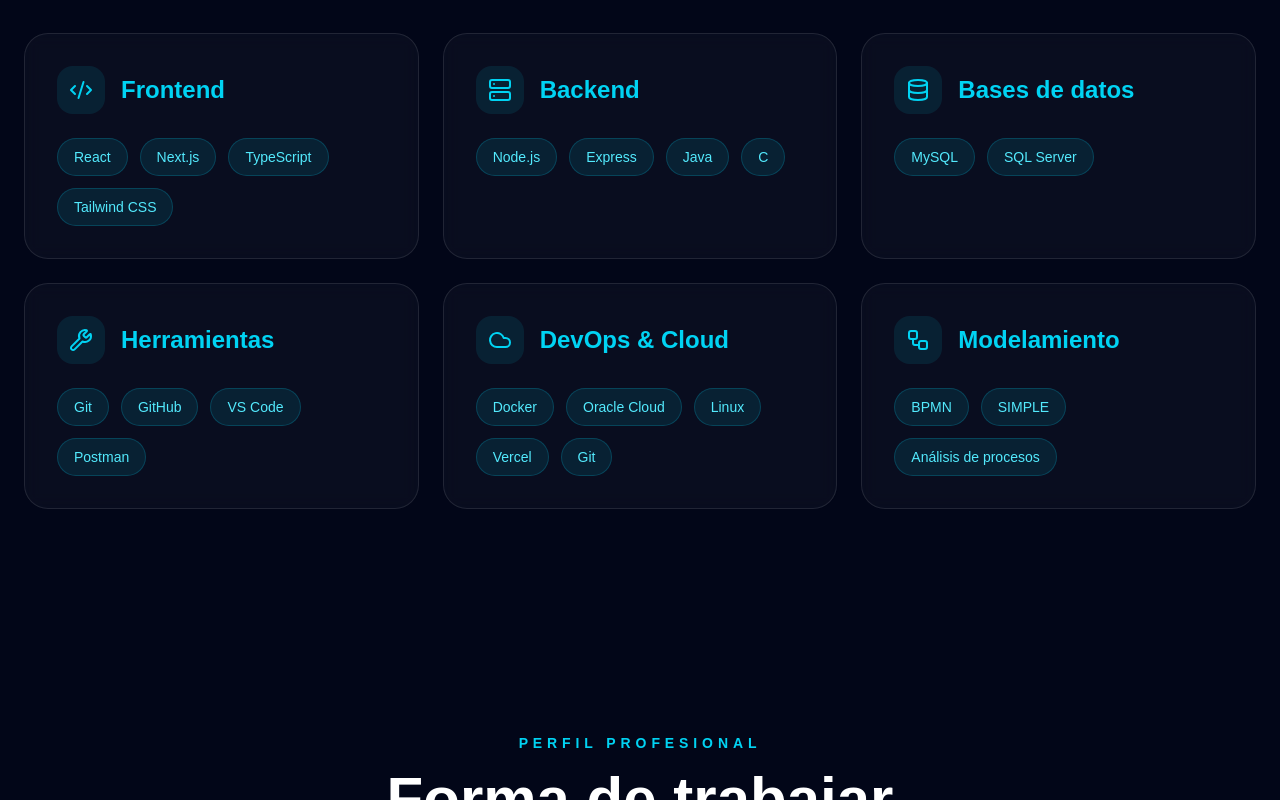
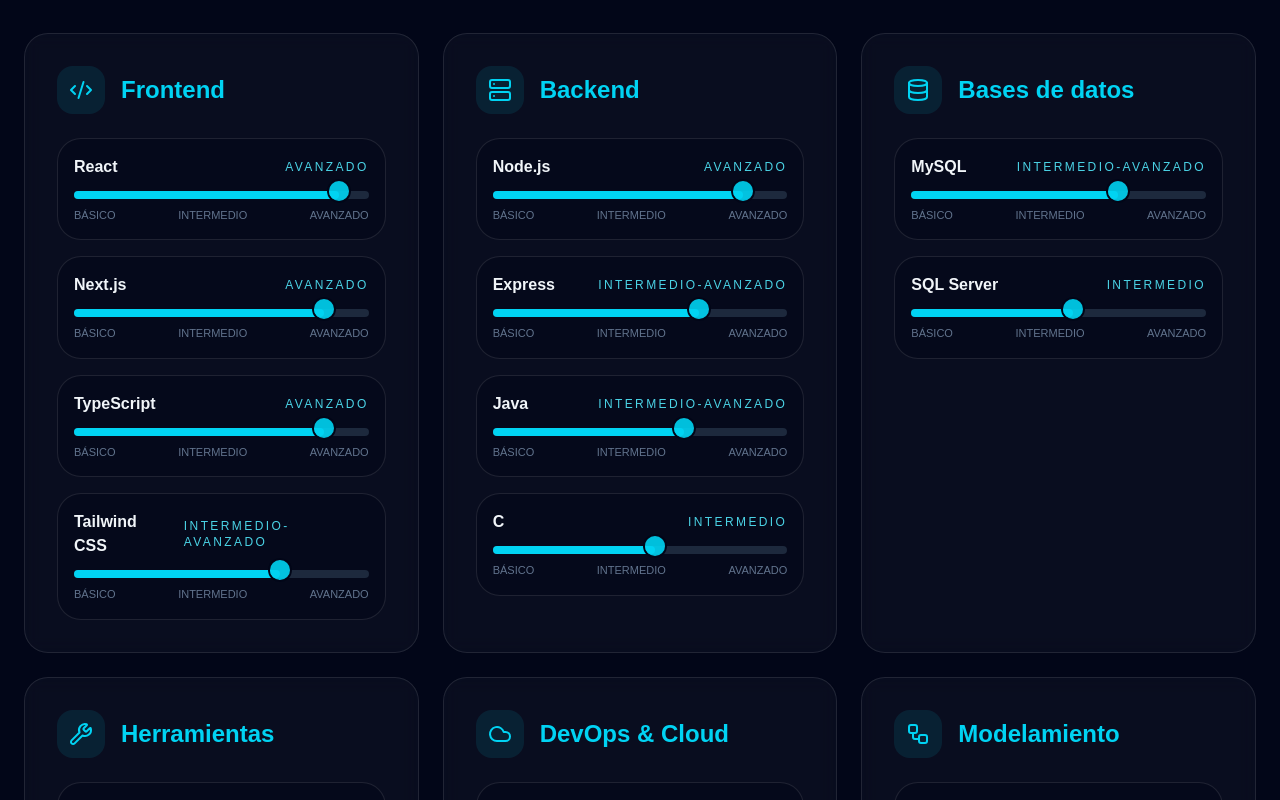
Before and after one commit to Iansollner/portafolio-ian, a Next.js app: page / in a window 1280 px wide. Shown: the part 2460-3260 px from the top of the page. Built offline with nearby package versions, Linux system fonts and the light colour scheme.

Commit message:
ajustes a las tarjetas y a las skills

```diff
--- a/src/components/Projects.tsx
+++ b/src/components/Projects.tsx
@@ -94,6 +94,12 @@
                     </span>
                   </div>
 
+                  <div className="mb-6 overflow-hidden rounded-3xl border border-dashed border-cyan-400/30 bg-slate-950/60">
+                    <div className="flex h-44 items-center justify-center px-4 text-center text-sm text-slate-500">
+                      Espacio para imagen del proyecto
+                    </div>
+                  </div>
+
                   <h3 className="mb-4 text-2xl font-bold text-white transition group-hover:text-cyan-300">
                     {project.title}
                   </h3>
--- a/src/components/Skills.tsx
+++ b/src/components/Skills.tsx
@@ -11,38 +11,60 @@
   {
     title: "Frontend",
     icon: Code2,
-    skills: ["React", "Next.js", "TypeScript", "Tailwind CSS"],
+    skills: [
+      { name: "React", level: "Avanzado", progress: 90 },
+      { name: "Next.js", level: "Avanzado", progress: 85 },
+      { name: "TypeScript", level: "Avanzado", progress: 85 },
+      { name: "Tailwind CSS", level: "Intermedio-Avanzado", progress: 70 },
+    ],
   },
   {
     title: "Backend",
     icon: Server,
-    skills: ["Node.js", "Express", "Java", "C"],
+    skills: [
+      { name: "Node.js", level: "Avanzado", progress: 85 },
+      { name: "Express", level: "Intermedio-Avanzado", progress: 70 },
+      { name: "Java", level: "Intermedio-Avanzado", progress: 65 },
+      { name: "C", level: "Intermedio", progress: 55 },
+    ],
   },
   {
     title: "Bases de datos",
     icon: Database,
-    skills: ["MySQL", "SQL Server"],
+    skills: [
+      { name: "MySQL", level: "Intermedio-Avanzado", progress: 70 },
+      { name: "SQL Server", level: "Intermedio", progress: 55 },
+    ],
   },
   {
     title: "Herramientas",
     icon: Wrench,
-    skills: ["Git", "GitHub", "VS Code", "Postman"],
+    skills: [
+      { name: "Git", level: "Avanzado", progress: 85 },
+      { name: "GitHub", level: "Avanzado", progress: 85 },
+      { name: "VS Code", level: "Avanzado", progress: 90 },
+      { name: "Postman", level: "Intermedio-Avanzado", progress: 70 },
+    ],
   },
   {
     title: "DevOps & Cloud",
     icon: Cloud,
     skills: [
-      "Docker",
-      "Oracle Cloud",
-      "Linux",
-      "Vercel",
-      "Git",
+      { name: "Docker", level: "Intermedio-Avanzado", progress: 70 },
+      { name: "Oracle Cloud", level: "Intermedio", progress: 55 },
+      { name: "Linux", level: "Intermedio", progress: 55 },
+      { name: "Vercel", level: "Intermedio-Avanzado", progress: 70 },
+      { name: "Git", level: "Avanzado", progress: 85 },
     ],
   },
   {
     title: "Modelamiento",
     icon: Workflow,
-    skills: ["BPMN", "SIMPLE", "Análisis de procesos"],
+    skills: [
+      { name: "BPMN", level: "Avanzado", progress: 85 },
+      { name: "SIMPLE", level: "Intermedio-Avanzado", progress: 70 },
+      { name: "Análisis de procesos", level: "Intermedio-Avanzado", progress: 70 },
+    ],
   },
 ];
 
@@ -84,14 +106,35 @@
                     </h3>
                   </div>
 
-                  <div className="flex flex-wrap gap-3">
+                  <div className="space-y-4">
                     {category.skills.map((skill) => (
-                      <span
-                        key={skill}
-                        className="rounded-full border border-cyan-400/20 bg-cyan-400/10 px-4 py-2 text-sm text-cyan-300"
-                      >
-                        {skill}
-                      </span>
+                      <div key={skill.name} className="rounded-3xl border border-white/10 bg-slate-950/40 p-4">
+                        <div className="mb-3 flex items-center justify-between gap-3">
+                          <span className="font-semibold text-slate-100">
+                            {skill.name}
+                          </span>
+                          <span className="text-xs uppercase tracking-[0.2em] text-cyan-300/90">
+                            {skill.level}
+                          </span>
+                        </div>
+
+                        <div className="relative h-2 rounded-full bg-slate-800">
+                          <div
+                            className="absolute inset-y-0 left-0 rounded-full bg-cyan-400"
+                            style={{ width: `${skill.progress}%` }}
+                          />
+                          <span
+                            className="absolute -top-2.5 inline-flex h-5 w-5 items-center justify-center rounded-full bg-cyan-400/90 ring-2 ring-slate-950"
+                            style={{ left: `calc(${skill.progress}% - 0.625rem)` }}
+                          />
+                        </div>
+
+                        <div className="mt-2 flex justify-between text-[11px] uppercase text-slate-500">
+                          <span>Básico</span>
+                          <span>Intermedio</span>
+                          <span>Avanzado</span>
+                        </div>
+                      </div>
                     ))}
                   </div>
                 </div>
```
Also changed, not shown: src/app/proyectos/[slug]/page.tsx (added), src/data/projects.ts (added).
